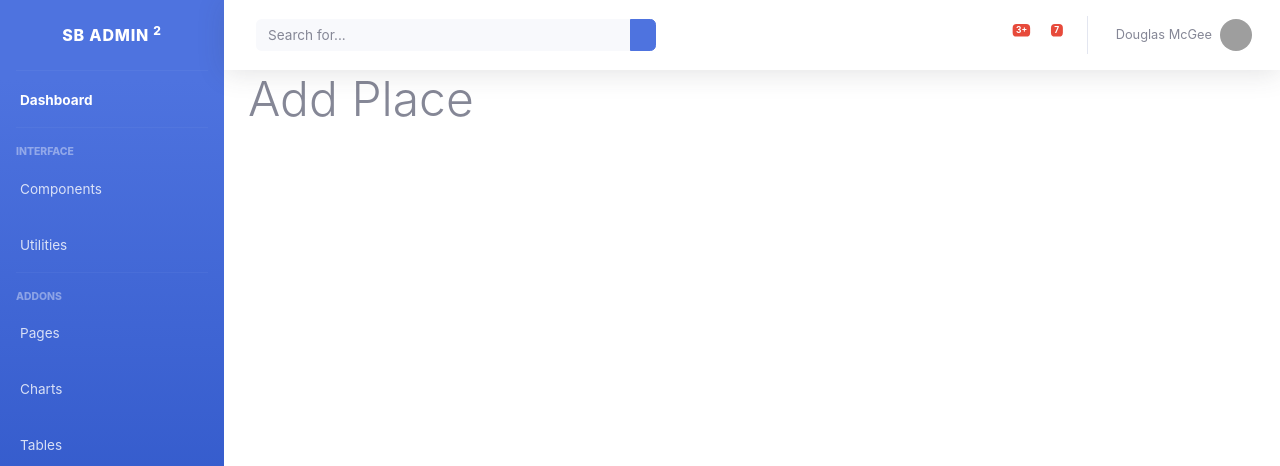
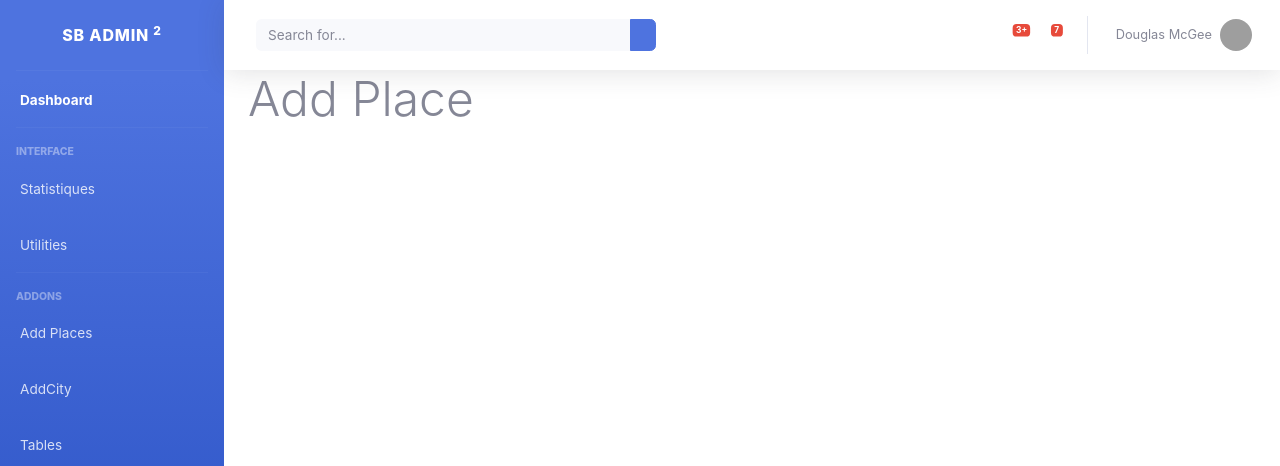
Before and after one commit to azghin/greenpath, a React (Create React App) app: page /admin/addPlace in a window 1280 px wide. Shown: the top 466 px of the page. Built offline with nearby package versions, Linux system fonts and the light colour scheme; grey boxes are pictures that could not be loaded.

Commit message:
Commit #3
mxali dkix li 9dim reja3to ou zidt hat links f add city ou add places

```diff
--- a/src/layouts/Admin/SideBar.jsx
+++ b/src/layouts/Admin/SideBar.jsx
@@ -1,3 +1,4 @@
+import {Link} from 'react-router-dom'
 function SideBar(){
     return(
 
@@ -34,7 +35,7 @@ function SideBar(){
                 <a class="nav-link collapsed" href="#" data-toggle="collapse" data-target="#collapseTwo"
                     aria-expanded="true" aria-controls="collapseTwo">
                     <i class="fas fa-fw fa-cog"></i>
-                    <span>Components</span>
+                    <span>Statistiques</span>
                 </a>
                 <div id="collapseTwo" class="collapse" aria-labelledby="headingTwo" data-parent="#accordionSidebar">
                     <div class="bg-white py-2 collapse-inner rounded">
@@ -71,11 +72,10 @@ function SideBar(){
 
 
             <li class="nav-item">
-                <a class="nav-link collapsed" href="#" data-toggle="collapse" data-target="#collapsePages"
-                    aria-expanded="true" aria-controls="collapsePages">
-                    <i class="fas fa-fw fa-folder"></i>
-                    <span>Pages</span>
-                </a>
+                <Link className="nav-link" to="/addPlace">
+                    <i className="fas fa-fw fa-chart-area"></i>
+                    <span>Add Places </span>
+                </Link>
                 <div id="collapsePages" class="collapse" aria-labelledby="headingPages" data-parent="#accordionSidebar">
                     <div class="bg-white py-2 collapse-inner rounded">
                         <h6 class="collapse-header">Login Screens:</h6>
@@ -90,12 +90,13 @@ function SideBar(){
                 </div>
             </li>
 
+            <li class="nav-item">
+                <Link className="nav-link" to="/addCity">
+                    <i className="fas fa-fw fa-chart-area"></i>
+                    <span>AddCity</span>
+                </Link>
+            </li>
 
-            <li class="nav-item">
-                <a class="nav-link" href="charts.html">
-                    <i class="fas fa-fw fa-chart-area"></i>
-                    <span>Charts</span></a>
-            </li>
 
 
             <li class="nav-item">
```
